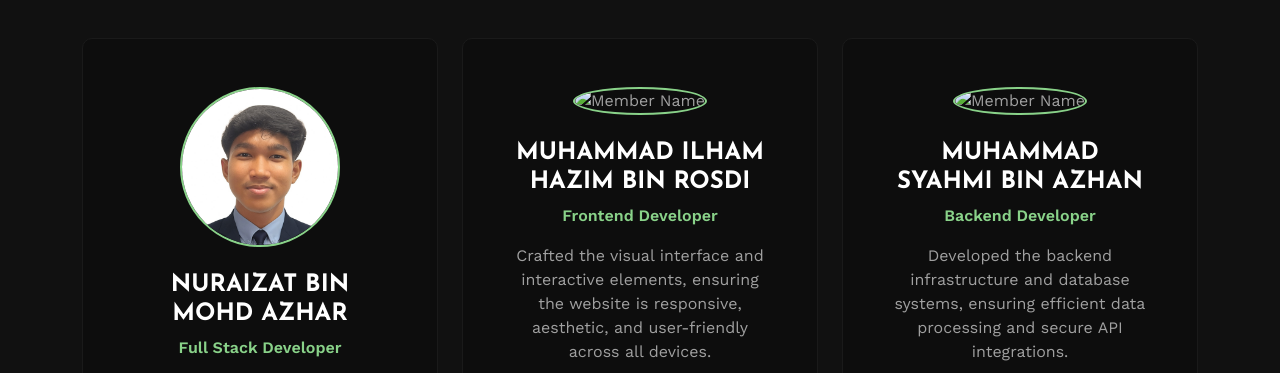
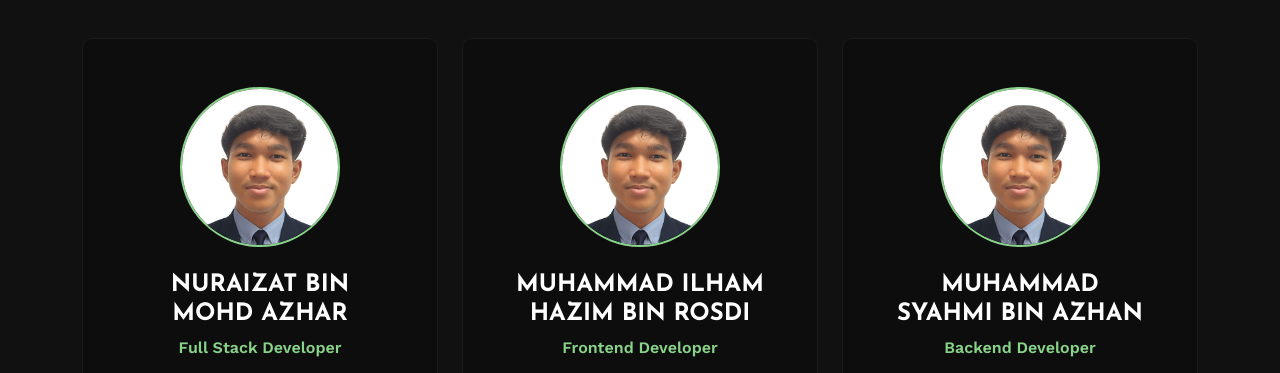
Before and after one commit to aizat40/Project-Website, a plain HTML site: page contact.html in a window 1280 px wide. Shown: the part 647-1020 px from the top of the page. Drawn offline with nearby package versions, Linux system fonts and the light colour scheme.

Commit message:
fix: change image

```diff
--- a/contact.html
+++ b/contact.html
@@ -158,7 +158,7 @@
 
     <div class="col-lg-4 col-md-6 wow fadeInUp" data-wow-delay="0.3s">
         <div class="team-card text-center bg-dark border border-secondary p-5 rounded h-100">
-            <img class="img-fluid rounded-circle mb-4 border border-2" src="img/team-2.jpg" alt="Member Name" style="width: 160px; height: 160px; object-fit: cover; border-color: #89D289 !important;">
+            <img class="img-fluid rounded-circle mb-4 border border-2" src="img/aizat1.jpg" alt="Member Name" style="width: 160px; height: 160px; object-fit: cover; border-color: #89D289 !important;">
             <h4 class="text-white">MUHAMMAD ILHAM HAZIM BIN ROSDI</h4>
             <p style="color: #89D289; font-weight: bold;">Frontend Developer</p>
             <p class="text-light">Crafted the visual interface and interactive elements, ensuring the website is responsive, aesthetic, and user-friendly across all devices.</p>
@@ -171,7 +171,7 @@
 
     <div class="col-lg-4 col-md-6 wow fadeInUp" data-wow-delay="0.5s">
         <div class="team-card text-center bg-dark border border-secondary p-5 rounded h-100">
-            <img class="img-fluid rounded-circle mb-4 border border-2" src="img/team-3.jpg" alt="Member Name" style="width: 160px; height: 160px; object-fit: cover; border-color: #89D289 !important;">
+            <img class="img-fluid rounded-circle mb-4 border border-2" src="img/aizat1.jpg" alt="Member Name" style="width: 160px; height: 160px; object-fit: cover; border-color: #89D289 !important;">
             <h4 class="text-white">MUHAMMAD SYAHMI BIN AZHAN</h4>
             <p style="color: #89D289; font-weight: bold;">Backend Developer</p>
             <p class="text-light">Developed the backend infrastructure and database systems, ensuring efficient data processing and secure API integrations.</p>
```
